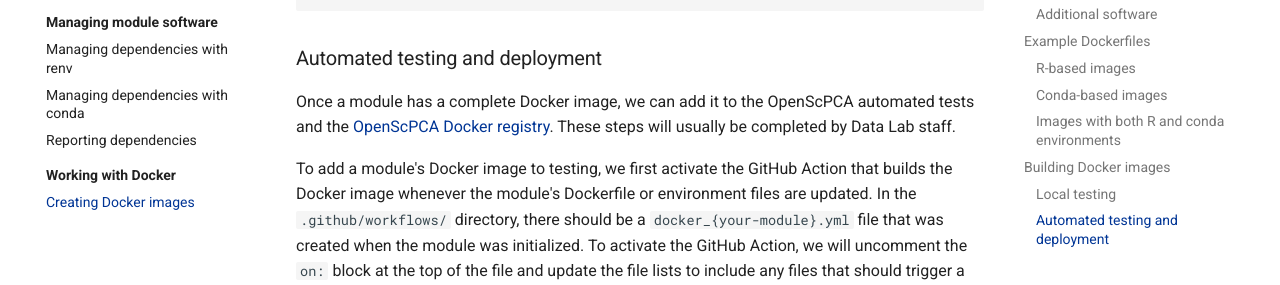
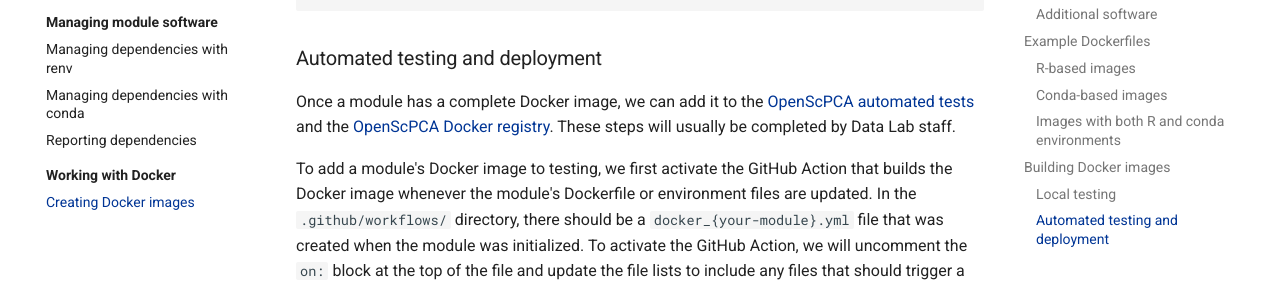
Before and after one commit to AlexsLemonade/OpenScPCA-analysis, an MkDocs documentation site: the page built from docs/ensuring-repro/docker/docker-images.md, in a window 1280 px wide and 900 px high, scrolled down 5358 px. Shown: the part 266-551 px from the top of the window. Built offline with MkDocs 1.6.1 and Material for MkDocs 9.7.7, drawn with Linux system fonts in a browser that asks for light colours; part of the change alters nothing that is shown.

```diff
--- a/docs/ensuring-repro/docker/docker-images.md
+++ b/docs/ensuring-repro/docker/docker-images.md
@@ -216,7 +216,7 @@ docker buildx build . -t openscpca/your-module:latest --platform linux/amd64
 
 ### Automated testing and deployment
 
-Once a module has a complete Docker image, we can add it to the OpenScPCA automated tests and the [OpenScPCA Docker registry](https://gallery.ecr.aws/openscpca). <!-- STUB_LINK to testing docs -->
+Once a module has a complete Docker image, we can add it to the [OpenScPCA automated tests](../workflows/build-docker-gha.md) and the [OpenScPCA Docker registry](https://gallery.ecr.aws/openscpca).
 These steps will usually be completed by Data Lab staff.
 
 To add a module's Docker image to testing, we first activate the GitHub Action that builds the Docker image whenever the module's Dockerfile or environment files are updated.
```
